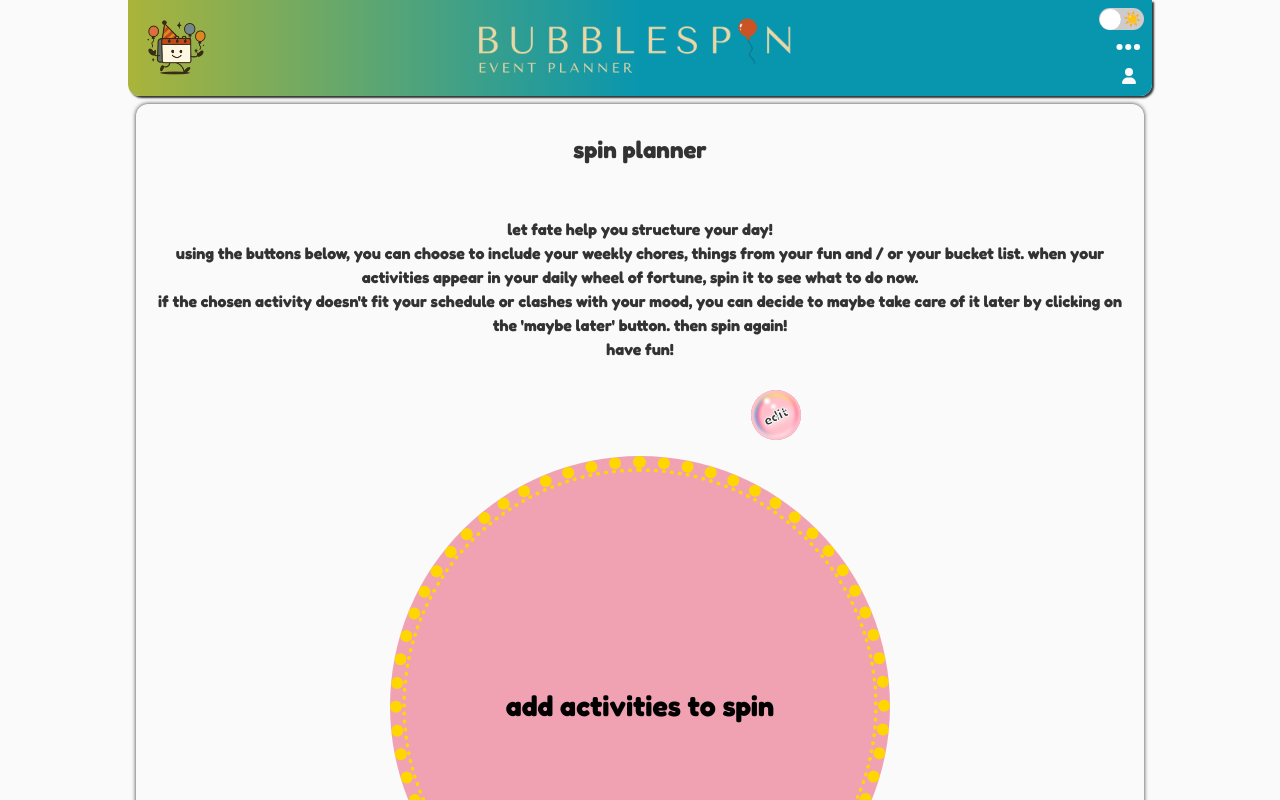
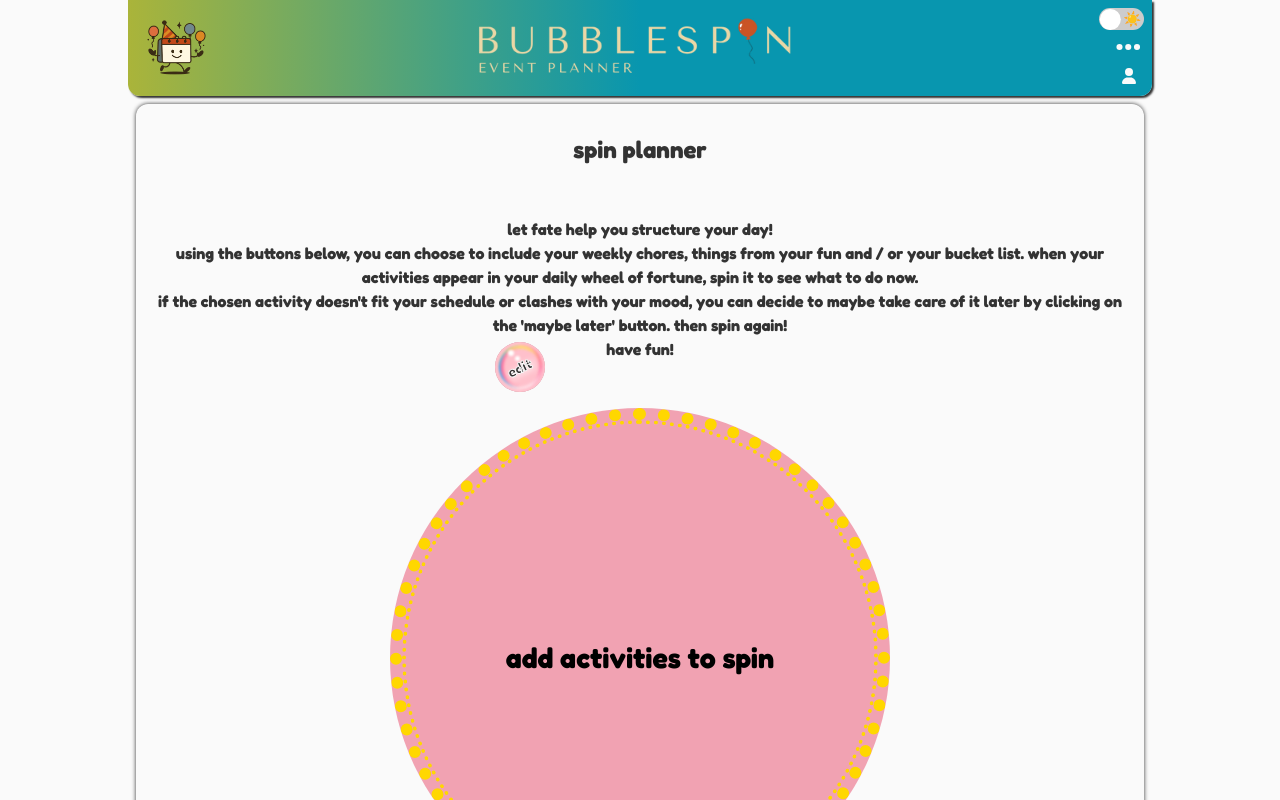
Before and after one commit to Zereis/Event-planner, a React (Vite) app: page /#/Spin in a window 1280 px wide. Before the commit this address led to /#/spin. Shown: the top 800 px of the page. Built offline with nearby package versions, Linux system fonts and the light colour scheme.

Commit message:
Tweaks on the Spin.css

```diff
--- a/src/styles/spin.css
+++ b/src/styles/spin.css
@@ -121,10 +121,10 @@ h4 {
 .edit-dropdown {
   position: relative;
   display: inline-block;
+  margin-top: -3rem;
   margin-bottom: 1rem;
-  margin-left: 17rem;
-  margin-bottom: 1rem;
-  margin-left: 17rem;
+  margin-left: -15rem;
+
 }
 
 .dropdown-toggle {
@@ -424,7 +424,7 @@ h4 {
   }
 
   .edit-dropdown{
-    zoom: 0.6;
+    zoom: 0.8;
   }
 
   .dropdown-list {
@@ -442,7 +442,7 @@ h4 {
   }
 
   .edit-dropdown{
-    zoom: 0.6;
+    zoom: 0.8;
   }
 
   .dropdown-list {
@@ -464,7 +464,7 @@ h4 {
   }
 
   .edit-dropdown{
-    zoom: 0.6;
+    zoom: 0.8;
   }
 
   .dropdown-list {
@@ -486,7 +486,7 @@ h4 {
   }
 
   .edit-dropdown{
-    zoom: 0.6;
+    zoom: 0.8;
   }
 
   .dropdown-list {
@@ -508,7 +508,7 @@ h4 {
   }
 
   .edit-dropdown{
-    zoom: 0.6;
+    zoom: 0.8;
   }
 
   .dropdown-list {
@@ -530,7 +530,7 @@ h4 {
   }
 
   .edit-dropdown{
-    zoom: 0.6;
+    zoom: 0.8;
   }
 
   .dropdown-list {
@@ -552,7 +552,7 @@ h4 {
   }
 
   .edit-dropdown{
-    zoom: 0.6;
+    zoom: 0.8;
   }
 
   .dropdown-list {
```
